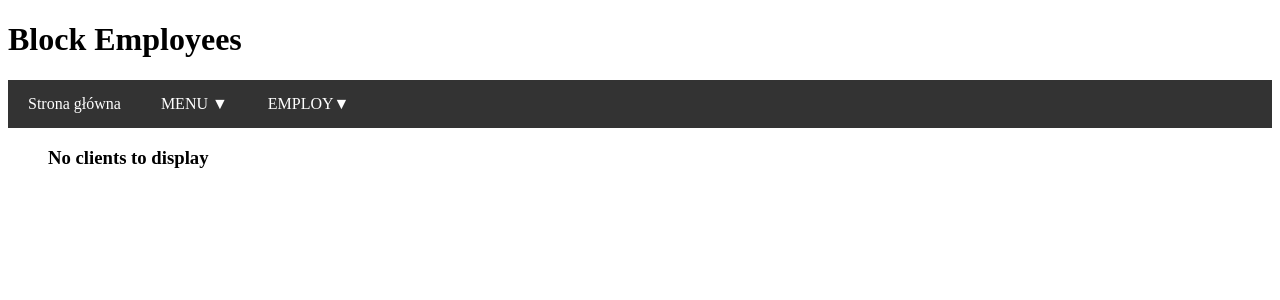
After one commit to pawel544/Django, a Django app: template ClientOps/apps/registration_gate/templates/registration_gate/employee.html in a window 1280 px wide. The commit adds this page. Shown: the top 300 px of the page. Run offline with Django 5.2, Linux system fonts and the light colour scheme; the template is opened without the code that fills it, so the values that code supplies are empty; parts of the project's set-up code (start-up, migrations or seed data) failed here and were passed over.

Commit message:
Add files via upload

```diff
--- /dev/null
+++ b/ClientOps/apps/registration_gate/templates/registration_gate/employee.html
@@ -0,0 +1,55 @@
+<!DOCTYPE html>
+{% load static %}
+<html lang="en">
+<head>
+    <meta charset="UTF-8">
+    <title>Title</title>
+    <link rel="stylesheet" href="{% static 'registration_gate/style.css' %}">
+</head>
+
+<body>
+<h1>Block Employees</h1>
+<nav>
+    <ul class="menu">
+        <li>
+            <a href="{% url 'client_list' %}">Strona główna</a>
+        </li>
+
+        <li class="dropdown">
+            <a href="#">MENU ▼</a>
+
+
+            <ul class="submenu">
+                <li><a href="accounts/logout">Logout</a></li>
+
+                <li><a href="{% url 'client_create' %}">Client Create</a></li>
+
+            </ul>
+        </li>
+        <li class="dropdown">
+            <a href="#">EMPLOY▼</a>
+            <ul class="submenu">
+                <li><a href="{% url 'create_employ' %}">Create Employ</a></li>
+                <li><a href="{% url 'client_create' %}">Client create</a></li>
+            </ul>
+        </li>
+
+    </ul>
+</nav>
+<ul class="block_client">
+    {% for employ in employees %}
+    <li>
+        {{employ}}
+
+        {% empty %}
+        <h3>No clients to display</h3>
+        {% endfor %}
+    </li>
+
+
+</ul>
+
+
+
+</body>
+</html>
--- a/ClientOps/apps/registration_gate/urls.py
+++ b/ClientOps/apps/registration_gate/urls.py
@@ -5,4 +5,5 @@ from . import views
 name='registration_gate'
 
 
-urlpatterns = [path('', views.create_employ, name='create_employ')]
+urlpatterns = [path('create_employ', views.create_employ, name='create_employ'),
+               path('show_all_block_employees', views.show_all_block_employees, name='show_all_block_employees')]
```
Also changed, not shown: ClientOps/apps/registration_gate/templates/registration_gate/employ.html (+11 -1 lines), ClientOps/apps/registration_gate/migrations/0001_initial.py (added), ClientOps/apps/registration_gate/static/registration_gate/style.css (line endings or trailing spaces).
